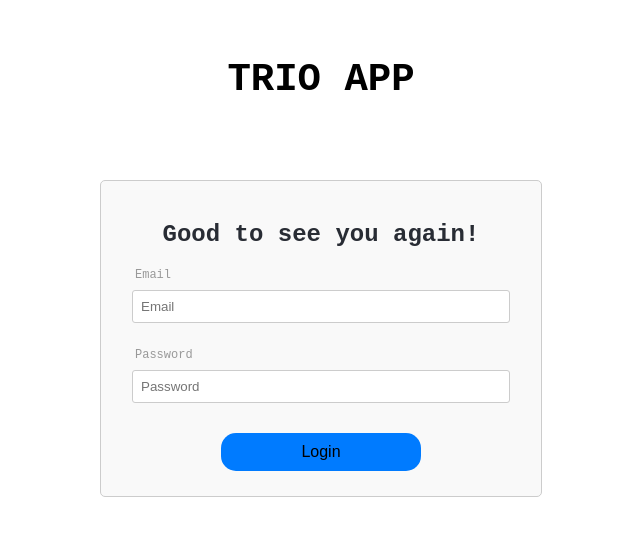
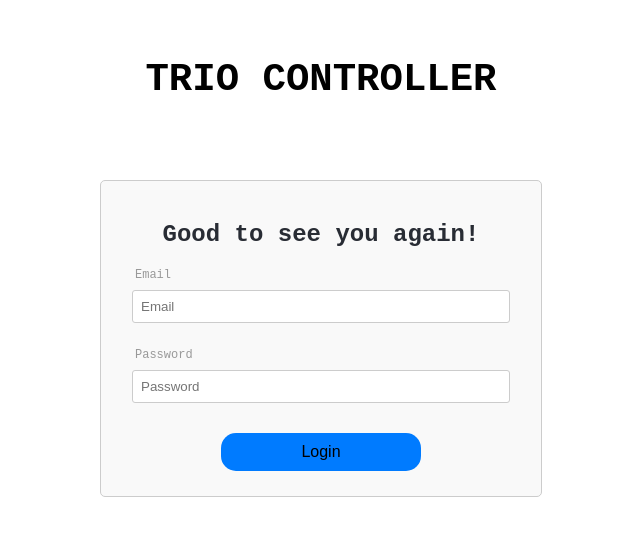
Before and after one commit to belovetech/trio-control, a React (Create React App) app in the folder frontend/: page / in a window 1280 px wide. Shown: the top 536 px of the page, without its empty margins (319-959 px from the left). Built offline with nearby package versions, Linux system fonts and the light colour scheme; no server answers.

Commit message:
Update header to trio controller

```diff
--- a/frontend/src/App.tsx
+++ b/frontend/src/App.tsx
@@ -11,7 +11,7 @@ function App() {
       <div className='App'>
         <section className='Header-section'>
           <header className='App-header'>
-            <h1>Trio App</h1>
+            <h1>Trio Controller</h1>
           </header>
         </section>
         <main className='App-main'>
```
